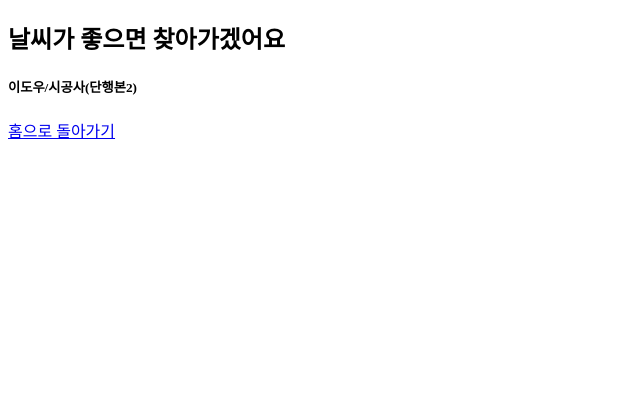
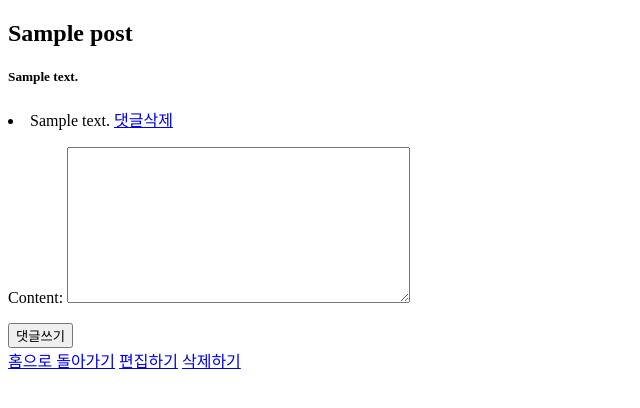
Before and after one commit to everyvn/djangoCR, a Django app: template review/templates/detail.html in a window 1280 px wide. Shown: the top 408 px of the page, without its empty margins (0-640 px from the left). Run offline with Django 3.2, Linux system fonts and the light colour scheme; data comes from the database, SQL or seed files in the repository; both versions use the stored data as it was after the commit; the template is opened without the code that fills it: values that come from a table or form of the project are taken from there, most other values are stand-ins (such as "Sample title", 1, 10 or a date in 2020).

Commit message:
homeworkdone

```diff
--- a/blog/urls.py
+++ b/blog/urls.py
@@ -1,18 +1,3 @@
-"""blog URL Configuration
-
-The `urlpatterns` list routes URLs to views. For more information please see:
-    https://docs.djangoproject.com/en/3.0/topics/http/urls/
-Examples:
-Function views
-    1. Add an import:  from my_app import views
-    2. Add a URL to urlpatterns:  path('', views.home, name='home')
-Class-based views
-    1. Add an import:  from other_app.views import Home
-    2. Add a URL to urlpatterns:  path('', Home.as_view(), name='home')
-Including another URLconf
-    1. Import the include() function: from django.urls import include, path
-    2. Add a URL to urlpatterns:  path('blog/', include('blog.urls'))
-"""
 from django.contrib import admin
 from django.urls import path
 from review import views
@@ -22,4 +7,7 @@
     path('', views.home, name='home'),
     path('new/', views.new, name='new'),
     path('detail/<int:post_pk>/', views.detail, name='detail'),
+    path('edit/<int:post_pk>/', views.edit, name='edit'),
+    path('delete/<int:post_pk>/', views.delete, name='delete'),
+    path('delete/<int:post_pk>/<int:comment_pk>', views.delete_comment, name='delete_comment'),
 ]
--- a/review/admin.py
+++ b/review/admin.py
@@ -1,5 +1,6 @@
 from django.contrib import admin
-from .models import Book
+from .models import Book, Comment
 # Register your models here.
 
 admin.site.register(Book)
+admin.site.register(Comment)
--- a/review/forms.py
+++ b/review/forms.py
@@ -1,7 +1,12 @@
 from django import forms
-from .models import Book
+from .models import Book, Comment
 
 class PostForms(forms.ModelForm):
     class Meta:
         model = Book
         fields = ('title', 'contents', 'price', 'rating', 'created_date')
+
+class CommentForms(forms.ModelForm):
+    class Meta:
+        model = Comment
+        fields = ('content',)
--- a/review/models.py
+++ b/review/models.py
@@ -14,12 +14,14 @@
     title = models.CharField(max_length=200)
     contents = models.TextField()
     price = models.IntegerField()
-    score = ((1,'1'),(2,'2'),(3,'3'),(4,'4'), (5,'5'))
-    score = ((1,1),(2,2),(3,3),(4,4),(5,5))
-    score = ((1,'☾'),(2,'☾☾'),(3,'☾☾☾'), (4,'☾☾☾☾'),(5,'☾☾☾☾☾'))
-    rating = models.IntegerField()
-    choices = score,
-    default = 3,
+    score=(('★☆☆☆☆','★☆☆☆☆'),('★★☆☆☆','★★☆☆☆'),('★★★☆☆','★★★☆☆'), ('★★★★☆','★★★★☆'),('★★★★★','★★★★★'))
+    rating = models.CharField(max_length=5, choices = score, default = '★★★☆☆',)
     created_date = models.DateTimeField(default = timezone.now)
     def __str__(self):
         return self.title
+
+class Comment(models.Model):
+    post = models.ForeignKey(Book, on_delete=models.CASCADE, related_name='comment')
+    content = models.TextField()
+    def __str__(self):
+        return self.content
--- a/review/templates/detail.html
+++ b/review/templates/detail.html
@@ -3,11 +3,23 @@
   <head>
     <meta charset="UTF-8" />
     <meta name="viewport" content="width=device-width, initial-scale=1.0" />
-    <title>상세페이지</title>
+    <title>Document</title>
   </head>
   <body>
     <h2>{{ post.title }}</h2>
     <h5>{{ post.contents }}</h5>
+    {% for com in post.comment.all %}
+    <li>
+      {{ com.content }}
+      <a href="{% url 'delete_comment' post.pk com.pk %}">댓글삭제</a>
+    </li>
+    {% endfor%}
+    <form method="POST">
+      {% csrf_token %} {{ form.as_p }}
+      <button type="submit">댓글쓰기</button>
+    </form>
     <a href="{% url 'home' %}">홈으로 돌아가기</a>
+    <a href="{% url 'edit' post.pk %}">편집하기</a>
+    <a href="{% url 'delete' post.pk %}">삭제하기</a>
   </body>
 </html>
--- a/review/templates/home.html
+++ b/review/templates/home.html
@@ -18,7 +18,9 @@
           <h2 class="BookTitle">
             <a href="{% url 'detail' post.pk %}">{{ post.title }}</a>
           </h2>
-          <button class="BookBtn">자세히 보러가기</button>
+          <a href="{% url 'detail' post.pk %}"
+            ><button class="BookBtn">자세히 보러가기</button></a
+          >
         </div>
         <div class="infowrap">
           <span class="Bookdesc">{{ post.contents }}</span>
@@ -28,6 +30,7 @@
       </div>
       {% endfor %}
     </div>
+    <a href="{% url 'new' %}">생성하기</a>
     <!-- Blog! {% for post in posts %}
     <li><a href="{% url 'detail' post.pk %}">{{post.title}}</a></li>
     <br />
```
Also changed, not shown: review/templates/edit.html (added, +14 -0 lines), review/templates/new.html (+11 -1 lines), review/views.py (+39 -5 lines), db.sqlite3, review/migrations/0003_auto_20200316_1448.py (added), review/migrations/0004_comment.py (added).
